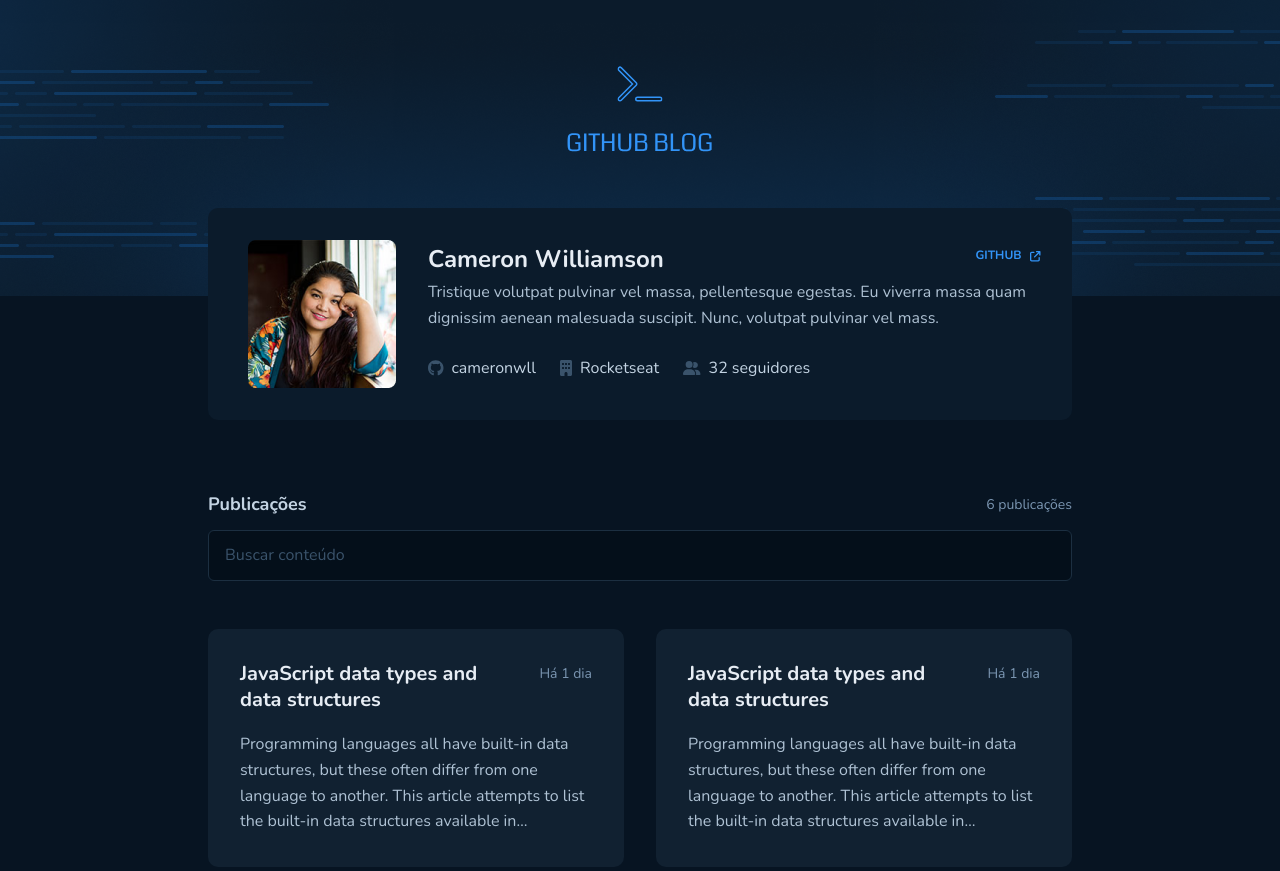
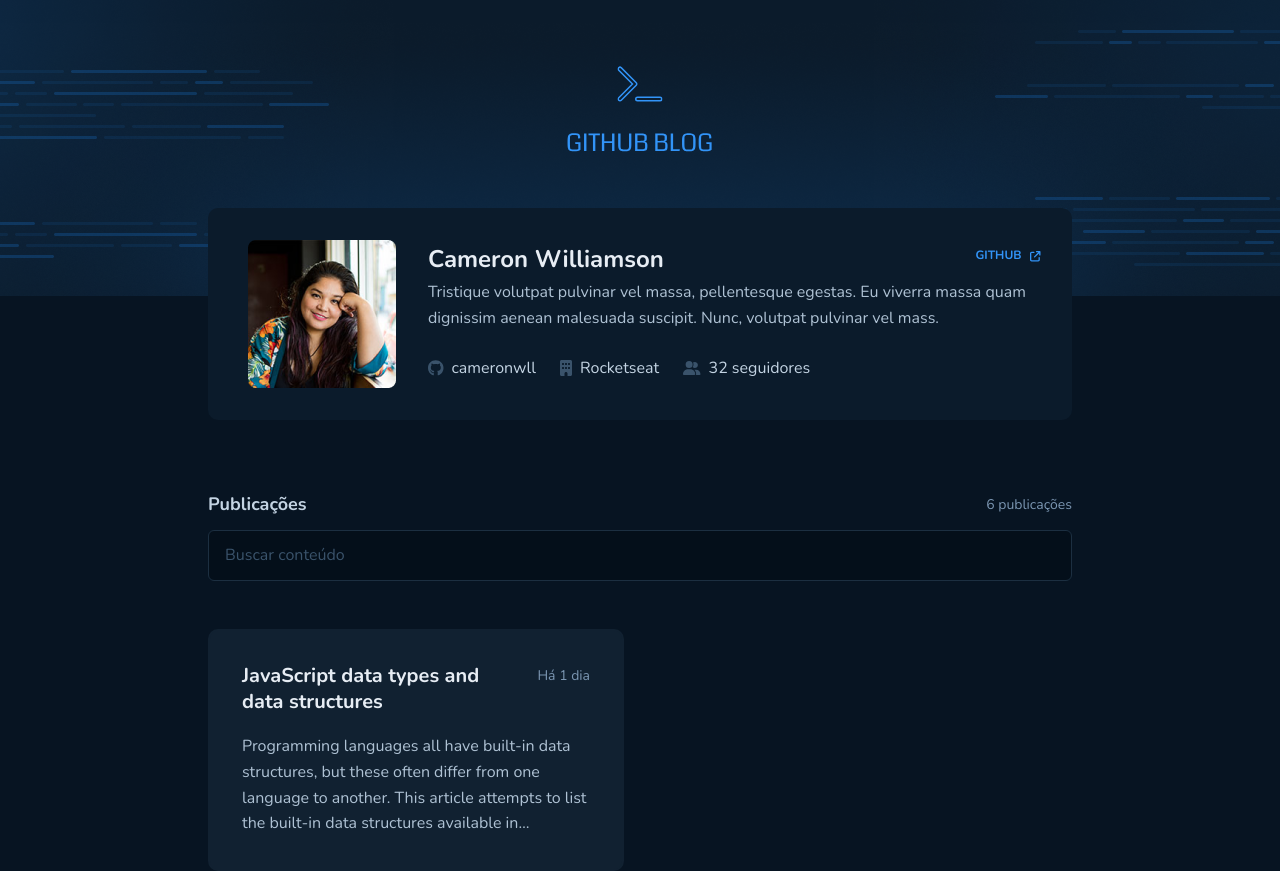
Before and after one commit to GabrielFSoares/github-blog, a React (Vite) app: page / in a window 1280 px wide. Built offline with nearby package versions, Linux system fonts and the light colour scheme.

Commit message:
finalizing styling

```diff
--- a/src/pages/Publications/components/PublicantionsList/index.tsx
+++ b/src/pages/Publications/components/PublicantionsList/index.tsx
@@ -1,8 +1,10 @@
+import { Link } from 'react-router-dom'
 import { PublicationCard, PublicationsListContainer } from './styles'
 
 export function PublicationsList() {
   return (
     <PublicationsListContainer>
+      <Link to="/post">
         <PublicationCard>
           <header>
             <h1>JavaScript data types and data structures</h1>
@@ -15,33 +17,14 @@
             properties they have. These can be used to build other data
             structures. Wherever possible, comparisons with other languages are
             drawn. Dynamic typing JavaScript is a loosely typed and dynamic
-          language. Variables in JavaScript are not directly associated with any
-          particular value type, and any variable can be assigned (and
-          re-assigned) values of all types: let foo = 42; // foo is now a number
-          foo = &#39;bar&#39; // foo is now a string foo = true; // foo is now a
-          boolean
+            language. Variables in JavaScript are not directly associated with
+            any particular value type, and any variable can be assigned (and
+            re-assigned) values of all types: let foo = 42; // foo is now a
+            number foo = &#39;bar&#39; // foo is now a string foo = true; // foo
+            is now a boolean
           </p>
         </PublicationCard>
-
-      <PublicationCard>
-        <header>
-          <h1>JavaScript data types and data structures</h1>
-          <span>Há 1 dia</span>
-        </header>
-        <p>
-          Programming languages all have built-in data structures, but these
-          often differ from one language to another. This article attempts to
-          list the built-in data structures available in JavaScript and what
-          properties they have. These can be used to build other data
-          structures. Wherever possible, comparisons with other languages are
-          drawn. Dynamic typing JavaScript is a loosely typed and dynamic
-          language. Variables in JavaScript are not directly associated with any
-          particular value type, and any variable can be assigned (and
-          re-assigned) values of all types: let foo = 42; // foo is now a number
-          foo = &#39;bar&#39; // foo is now a string foo = true; // foo is now a
-          boolean
-        </p>
-      </PublicationCard>
+      </Link>
     </PublicationsListContainer>
   )
 }
--- a/src/pages/Publications/components/PublicantionsList/styles.ts
+++ b/src/pages/Publications/components/PublicantionsList/styles.ts
@@ -5,16 +5,30 @@
   grid-template-columns: 26rem 26rem;
   gap: 2rem;
   margin-top: 3rem;
+
+  a {
+    text-decoration: none;
+    color: ${(props) => props.theme['base-text']};
+  }
 `
 
 export const PublicationCard = styled.div`
   background-color: ${(props) => props.theme['base-post']};
+  border: 2px solid ${(props) => props.theme['base-post']};
   border-radius: 10px;
   padding: 2rem;
 
   display: flex;
   flex-direction: column;
   gap: 1.25rem;
+
+  cursor: pointer;
+
+  transition: border-color 0.4s;
+
+  &:hover {
+    border: 2px solid ${(props) => props.theme['base-label']};
+  }
 
   header {
     display: flex;
--- a/src/pages/Publications/styles.ts
+++ b/src/pages/Publications/styles.ts
@@ -32,10 +32,10 @@
       text-decoration: none;
       border-bottom: 1px solid transparent;
       height: 1.1875rem;
+      transition: border-bottom 0.4s;
 
       &:hover {
         border-bottom: 1px solid ${(props) => props.theme.blue};
-        transition: border-bottom 0.5s;
       }
     }
   }
```
Lines whose indentation alone changed are shown as unchanged.
